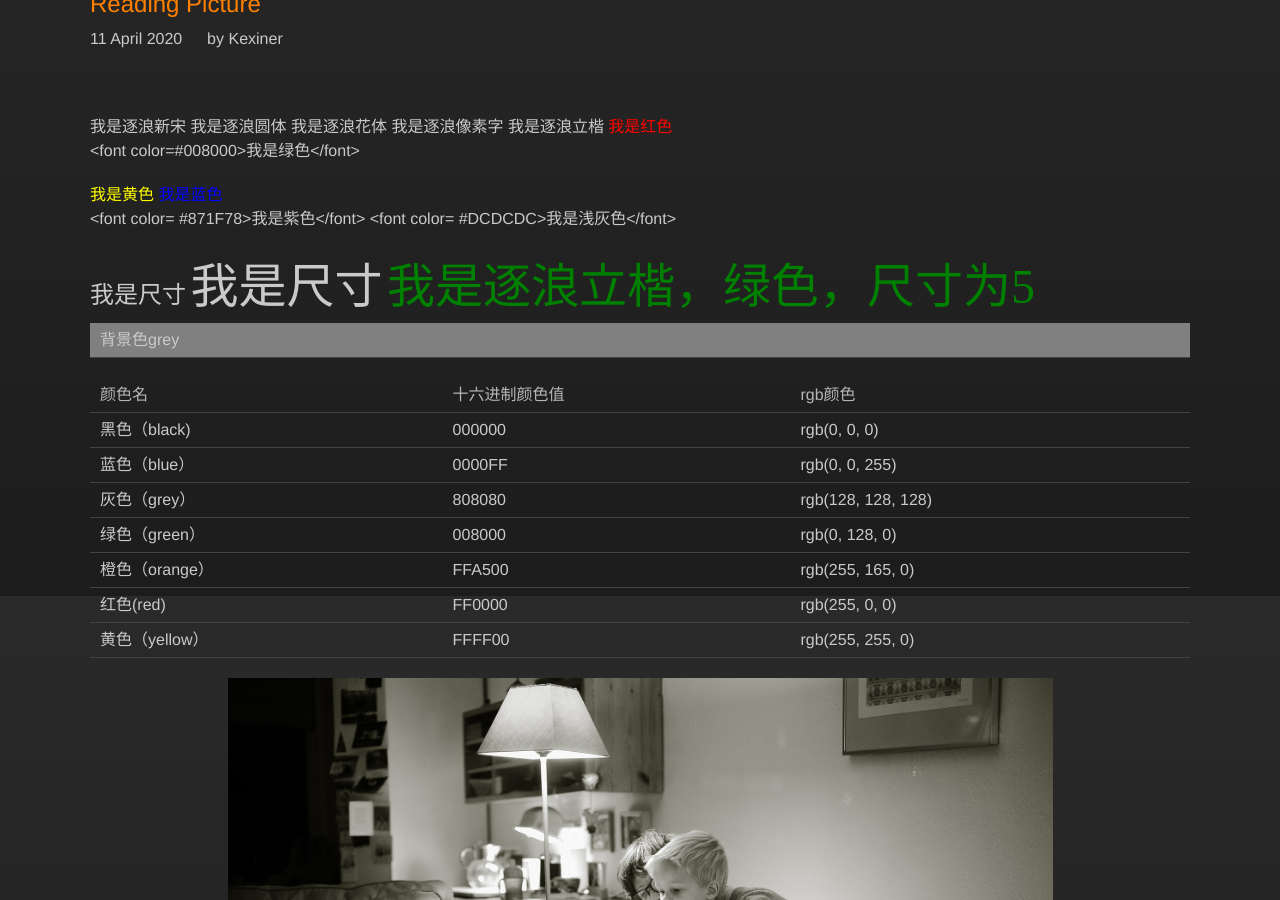
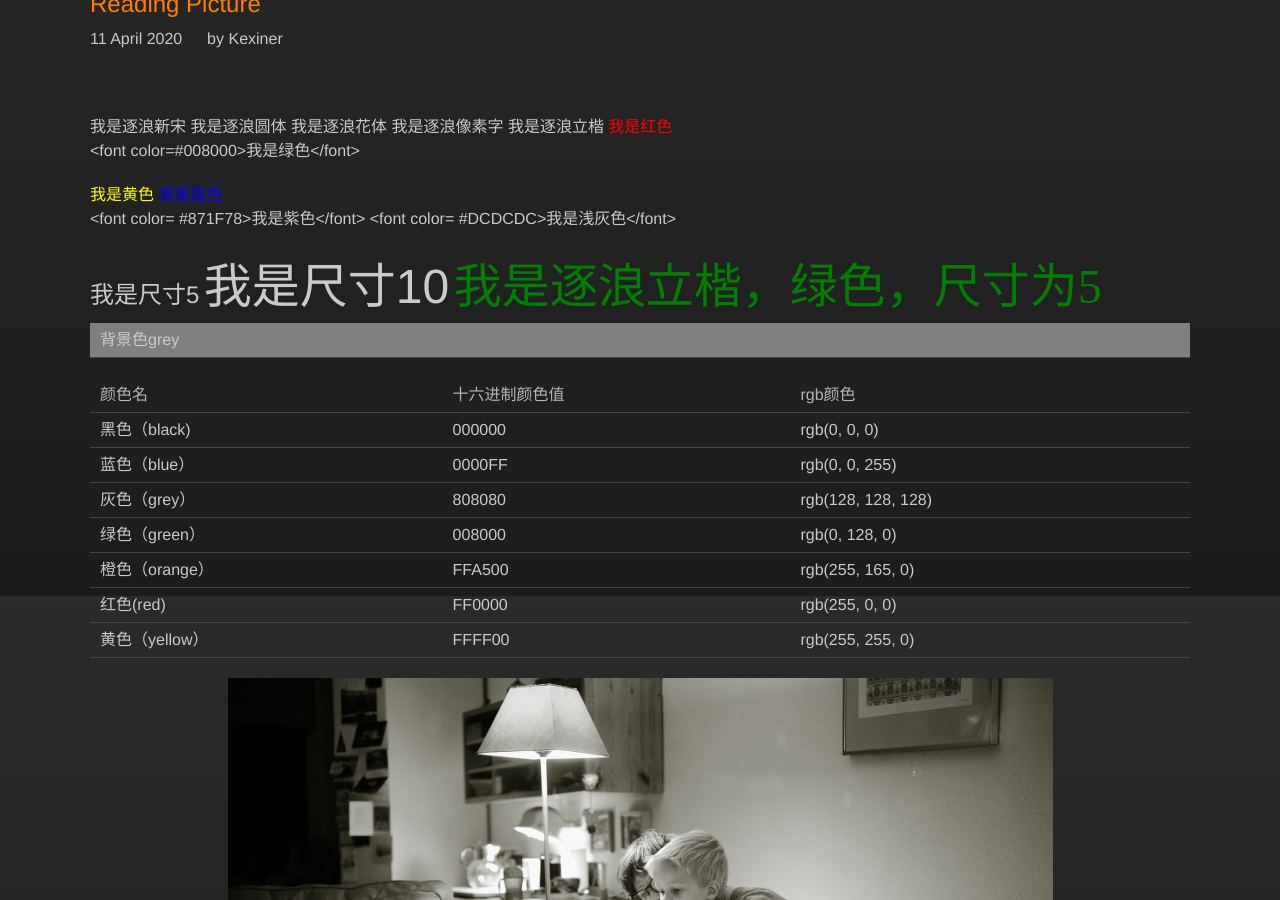
Before and after one commit to kexinerchen/kexinerchen.github.io, a Jekyll site: the page built from _posts/2020-04-11-examples.md, in a window 1280 px wide and 900 px high, scrolled down 304 px. Built offline with Jekyll 4.4.1, drawn with Linux system fonts in a browser that asks for light colours; some web fonts are replaced.

Commit message:
Update 2020-04-11-examples.md

```diff
--- a/_posts/2020-04-11-examples.md
+++ b/_posts/2020-04-11-examples.md
@@ -21,8 +21,8 @@ author: Kexiner
 <font color=Blue>我是蓝色</font>
 <font color= #871F78>我是紫色</font>
 <font color= #DCDCDC>我是浅灰色</font>
-<font size=5>我是尺寸</font>
-<font size=10>我是尺寸</font>
+<font size=5>我是尺寸5</font>
+<font size=10>我是尺寸10</font>
 <font face="逐浪立楷" color=green size=10>我是逐浪立楷，绿色，尺寸为5</font>
 
 <table><tr><td bgcolor=grey>背景色grey</td></tr></table>
```
